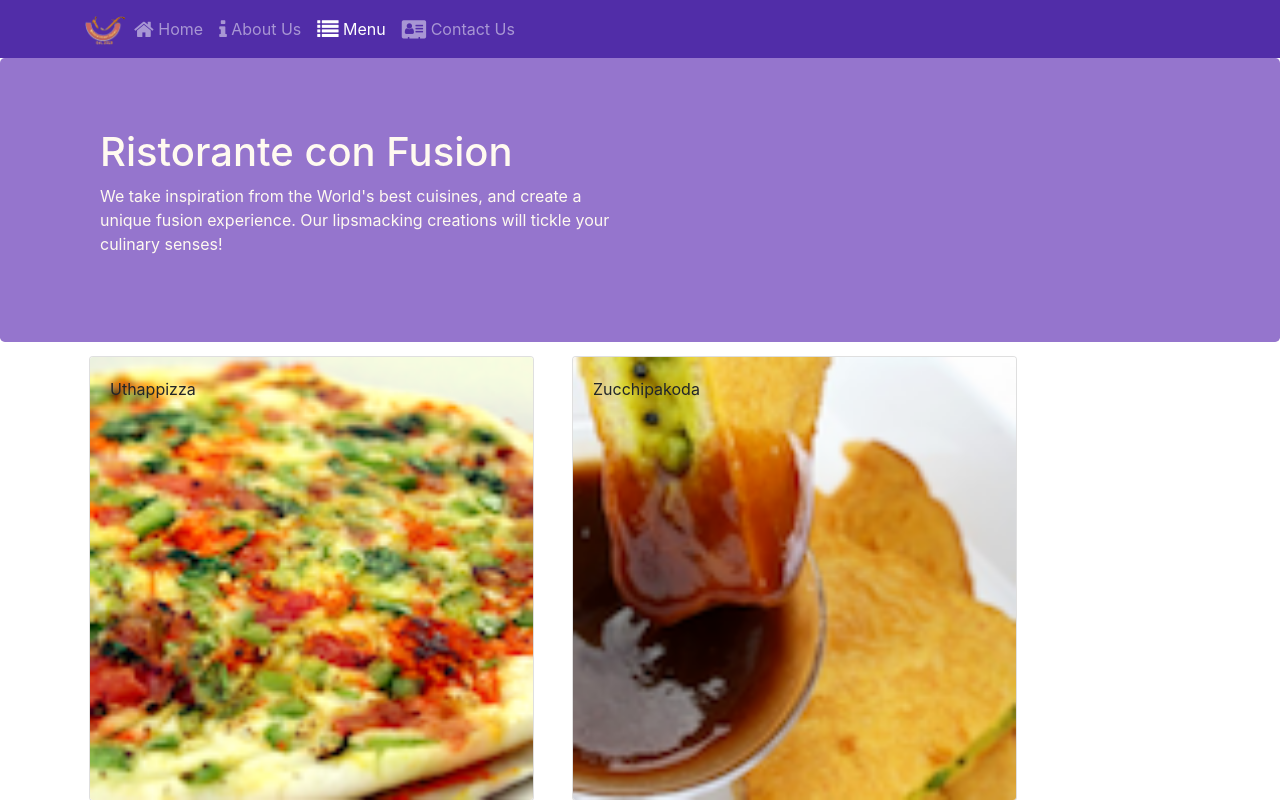
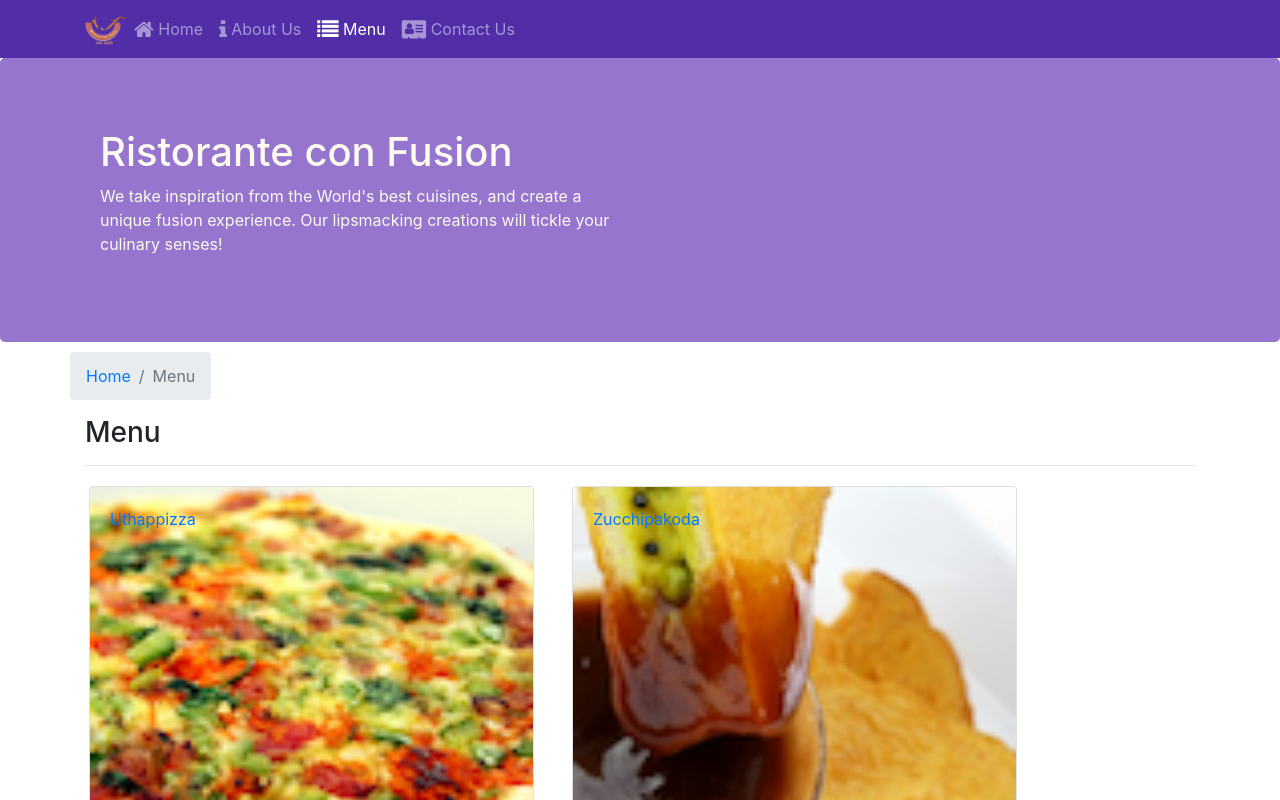
Before and after one commit to ricktorzynski/confusion-react, a React (Create React App) app: page /menu in a window 1280 px wide. Shown: the top 800 px of the page. Built offline with nearby package versions, Linux system fonts and the light colour scheme.

Commit message:
Single Page Application Part 2

```diff
--- a/src/components/ContactComponent.js
+++ b/src/components/ContactComponent.js
@@ -1,8 +1,21 @@
 import React from 'react';
+import { Breadcrumb, BreadcrumbItem } from 'reactstrap';
+import { Link } from 'react-router-dom';
+
 
 function Contact(props) {
     return(
         <div className="container">
+            <div className="row">
+                <Breadcrumb>
+                    <BreadcrumbItem><Link to="/home">Home</Link></BreadcrumbItem>
+                    <BreadcrumbItem active>Contact Us</BreadcrumbItem>
+                </Breadcrumb>
+                <div className="col-12">
+                    <h3>Contact Us</h3>
+                    <hr />
+                </div>
+            </div>
             <div className="row row-content">
                 <div className="col-12">
                 <h3>Location Information</h3>
--- a/src/components/DishdetailComponent.js
+++ b/src/components/DishdetailComponent.js
@@ -1,6 +1,6 @@
 import React from 'react';
 import { Card, CardImg, CardText, CardBody, CardTitle } from 'reactstrap';
-
+import { Link } from 'react-router-dom';
 
 function RenderDish({ dish }) {
     if (dish != null)
@@ -57,7 +57,7 @@
                     </div>
                     <div className="col-12 col-md-5 m-1">
                         <h4>Comments</h4>
-                        <RenderComments comments={props.dish.comments} />
+                        <RenderComments comments={props.comments} />
                     </div>
                 </div>
             </div>
--- a/src/components/MainComponent.js
+++ b/src/components/MainComponent.js
@@ -4,6 +4,7 @@
 import Footer from './FooterComponent';
 import Menu from './MenuComponent';
 import Contact from './ContactComponent';
+import DishDetail from './DishdetailComponent';
 import { Switch, Route, Redirect } from 'react-router-dom';
 import { DISHES } from '../shared/dishes';
 import { COMMENTS } from '../shared/comments';
@@ -35,13 +36,21 @@
       );
     }
 
+    const DishWithId = ({match}) => {
+      return(
+          <DishDetail dish={this.state.dishes.filter((dish) => dish.id === parseInt(match.params.dishId,10))[0]}
+            comments={this.state.comments.filter((comment) => comment.dishId === parseInt(match.params.dishId,10))} />
+      );
+    };
+
+
     return (
       <div>
         <Header />
         <Switch>
           <Route path="/home" component={HomePage} />
           <Route exact path="/menu" component={() => <Menu dishes={this.state.dishes} />} />
-          <Route exact path="/contactus" component={Contact} />
+          <Route path="/menu/:dishId" component={DishWithId} />
           <Redirect to="/home" />
         </Switch>
         <Footer />
--- a/src/components/MenuComponent.js
+++ b/src/components/MenuComponent.js
@@ -1,14 +1,18 @@
 import React from 'react';
-import { Card, CardImg, CardImgOverlay, CardTitle } from 'reactstrap';
-
+import {
+  Card, CardImg, CardImgOverlay, CardTitle, Breadcrumb, BreadcrumbItem
+} from 'reactstrap';
+import { Link } from 'react-router-dom';
 
 function RenderMenuItem({ dish, onClick }) {
   return (
-    <Card onClick={() => onClick(dish.id)}>
+    <Card>
+      <Link to={`/menu/${dish.id}`} >
         <CardImg width="100%" src={dish.image} alt={dish.name} />
         <CardImgOverlay>
           <CardTitle>{dish.name}</CardTitle>
         </CardImgOverlay>
+      </Link>
     </Card>
   );
 }
@@ -17,13 +21,23 @@
   const menu = props.dishes.map((dish) => {
     return (
       <div className="col-12 col-md-5 m-1" key={dish.id}>
-        <RenderMenuItem dish={dish} onClick={props.onClick} />
+        <RenderMenuItem dish={dish} />
       </div>
     );
   });
 
   return (
     <div className="container">
+        <div className="row">
+            <Breadcrumb>
+                <BreadcrumbItem><Link to="/home">Home</Link></BreadcrumbItem>
+                <BreadcrumbItem active>Menu</BreadcrumbItem>
+            </Breadcrumb>
+            <div className="col-12">
+                <h3>Menu</h3>
+                <hr />
+            </div>
+        </div>
         <div className="row">
             {menu}
         </div>
```
Lines whose indentation alone changed are shown as unchanged.
